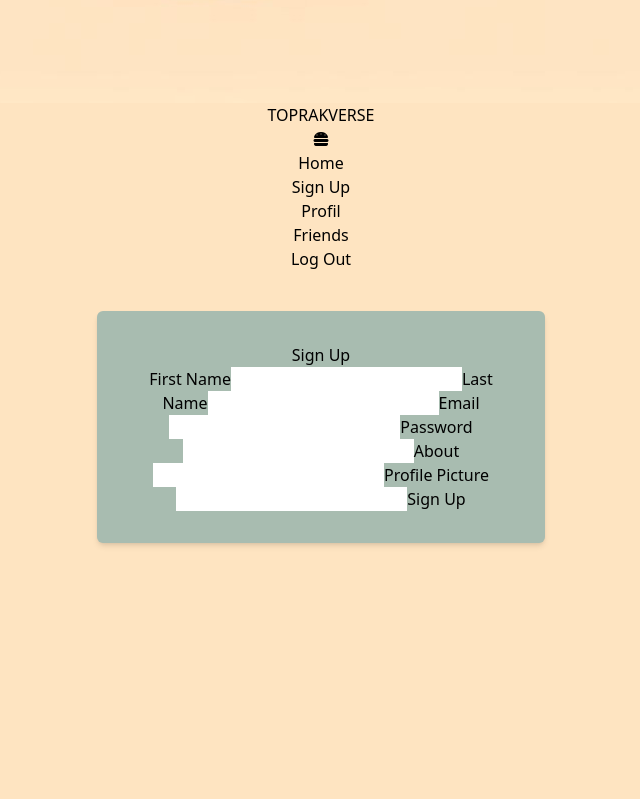
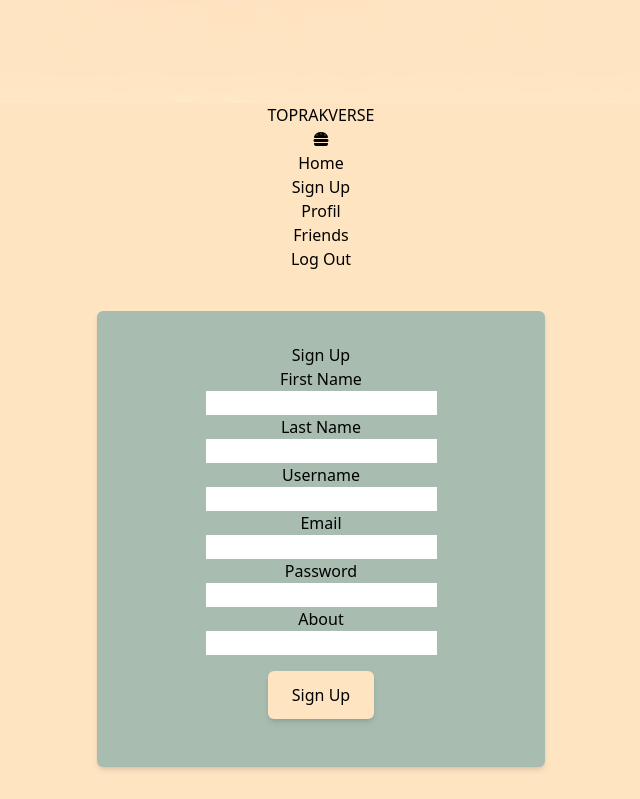
Before and after one commit to odesseyoracle/toprakverse, a React (Vite) app: page /signUp in a window 1280 px wide. Shown: the part 953-1752 px from the top of the page, without its empty margins (319-959 px from the left). Before the commit the page ends 1528 px from the top, so only its background shows below. Built offline with nearby package versions, Linux system fonts and the light colour scheme.

Commit message:
SignUp improve

```diff
--- a/src/components/Button.jsx
+++ b/src/components/Button.jsx
@@ -2,7 +2,10 @@ import React from "react";
 
 const Button = ({ children, event }) => {
   return (
-    <button onClick={event} className="bg-primary hover:bg-secondary text-">
+    <button
+      onClick={event}
+      className="bg-primary hover:bg-tertiary m-4 p-3 px-6 rounded-md shadow-md"
+    >
       {children}
     </button>
   );
--- a/src/components/Input.jsx
+++ b/src/components/Input.jsx
@@ -1,6 +1,6 @@
 import React from "react";
 
-const Input = ({ name, type, setMethod }) => {
+const Input = ({ name, type, setMethod, children }) => {
   function handleChange(e) {
     const { name, value } = e.target;
     setMethod((prev) => {
@@ -10,7 +10,7 @@ const Input = ({ name, type, setMethod }) => {
 
   return (
     <div>
-      <label htmlFor={name}>{name}</label>
+      <label htmlFor={name}>{children}</label>
       <br />
       <input type={type} name={name} id={name} onChange={handleChange} />
     </div>
--- a/src/pages/Login.jsx
+++ b/src/pages/Login.jsx
@@ -29,9 +29,13 @@ const Login = () => {
   }
 
   return (
-    <div>
-      <Input name="username" type="text" setMethod={setCurrentUser} />
-      <Input name="password" type="password" setMethod={setCurrentUser} />
+    <div className="signUp bg-secondary p-8 rounded-md shadow-md max-w-md mx-auto mt-10">
+      <Input name="username" type="text" setMethod={setCurrentUser}>
+        Username
+      </Input>
+      <Input name="password" type="password" setMethod={setCurrentUser}>
+        Password
+      </Input>
       <Button event={handleSubmit}>Log In</Button>
     </div>
   );
--- a/src/pages/SignUp.jsx
+++ b/src/pages/SignUp.jsx
@@ -1,8 +1,13 @@
 import React, { useState } from "react";
 import { useUserContext } from "../contexts/UserContext";
+import Input from "../components/Input";
+import Button from "../components/Button";
+import { useNavigate } from "react-router-dom";
+import crypto from "crypto";
 
 function SignUp() {
-  const { signUp } = useUserContext();
+  const navigate = useNavigate();
+  const { dispatch } = useUserContext();
   const [formData, setFormData] = useState({
     fName: "",
     lName: "",
@@ -14,67 +19,38 @@ function SignUp() {
 
   const handleSignUp = (e) => {
     e.preventDefault();
-    signUp(formData);
-  };
-
-  const handleChange = (e) => {
-    setFormData({ ...formData, [e.target.name]: e.target.value });
+    dispatch({
+      type: "registerUser",
+      payload: formData,
+    });
+    navigate("/login");
   };
 
   return (
     <div className="signUp bg-secondary p-8 rounded-md shadow-md max-w-md mx-auto mt-10">
       <h1>Sign Up</h1>
-      <form onSubmit={handleSignUp}>
-        <label htmlFor="fName">First Name</label>
-        <input
-          type="text"
-          name="fName"
-          id="fName"
-          value={formData.fName}
-          onChange={handleChange}
-        />
-        <label htmlFor="lName">Last Name</label>
-        <input
-          type="text"
-          name="lName"
-          id="lName"
-          value={formData.lName}
-          onChange={handleChange}
-        />
-        <label htmlFor="email">Email</label>
-        <input
-          type="text"
-          name="email"
-          id="email"
-          value={formData.email}
-          onChange={handleChange}
-        />
-        <label htmlFor="password">Password</label>
-        <input
-          type="text"
-          name="password"
-          id="password"
-          value={formData.password}
-          onChange={handleChange}
-        />
-        <label htmlFor="about">About</label>
-        <input
-          type="text"
-          name="about"
-          id="about"
-          value={formData.about}
-          onChange={handleChange}
-        />
-        <label htmlFor="profilePicture">Profile Picture</label>
-        <input
-          type="text"
-          name="profilePicture"
-          id="profilePicture"
-          value={formData.profilePicture}
-          onChange={handleChange}
-        />
-        <button type="submit">Sign Up</button>
-      </form>
+
+      <Input name="fName" type="text" setMethod={setFormData}>
+        First Name
+      </Input>
+      <Input name="lName" type="lName" setMethod={setFormData}>
+        Last Name
+      </Input>
+      <Input name="userName" type="text" setMethod={setFormData}>
+        Username{" "}
+      </Input>
+      <Input name="email" type="email" setMethod={setFormData}>
+        Email
+      </Input>
+      <Input name="password" type="password" setMethod={setFormData}>
+        Password
+      </Input>
+      <Input name="about" type="textarea" setMethod={setFormData}>
+        About
+      </Input>
+      {/*bild*/}
+
+      <Button event={handleSignUp}>Sign Up</Button>
     </div>
   );
 }
```
